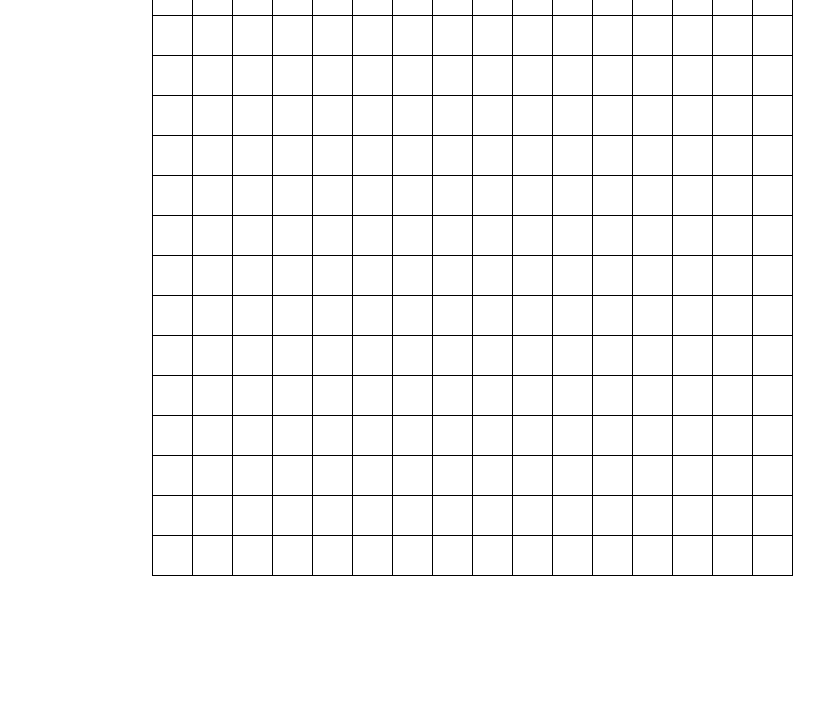
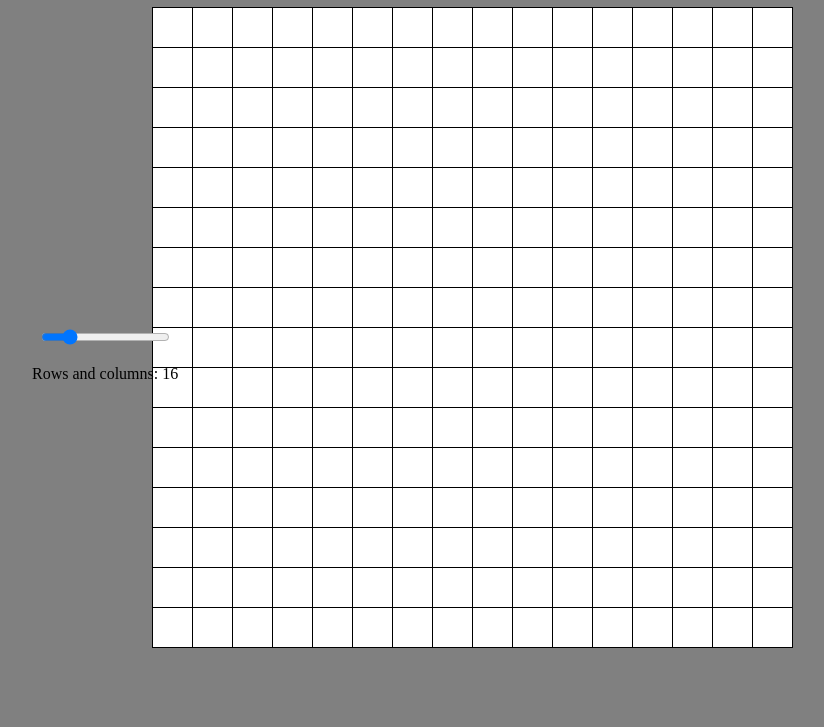
Before and after one commit to AlbMP96/Etch-a-Sketch, a plain HTML site: page index.html in a window 1280 px wide. Shown: the part 73-800 px from the top of the page, without its empty margins (168-992 px from the left). Drawn offline with Linux system fonts and the light colour scheme.

Commit message:
Added a slider to select the number of rows and columns

```diff
--- a/index.html
+++ b/index.html
@@ -6,9 +6,15 @@
         <script src="script.js" defer></script>
         <link rel="stylesheet" href="styles.css">
     </head>
-    <body>
-        <div class="grid-container">
+    <body onload="getGridSize()">
+        <h1>ETCH-A-SKETCH</h1>
+        <div class="grid-container" onmouseover="colorGrid()">
 
         </div>
+
+        <div class="controls">
+            <input type="range" min="5" max="64" value="16" class="slider" id="row-range">
+            <p>Rows and columns: <span id="size"></span></p>
+          </div>
     </body>
 </html>
--- a/script.js
+++ b/script.js
@@ -5,6 +5,7 @@ function createGrid(rowNum = 16) {
 
     for (let i = 1; i <= (rowNum ** 2); i++) {
         let square = document.createElement("div");
+        square.setAttribute('id', 'square');
         square.style.height = `${squareSize}px`;
         square.style.width = `${squareSize}px`;
 
@@ -17,15 +18,16 @@ function createGrid(rowNum = 16) {
         }
 
         gridCont.appendChild(square);
-        colorGrid(square);
+
     }
 
     gridCont.setAttribute('style', `grid-template-columns: repeat(${rowNum}, 1fr)`);
 }
 
-function colorGrid(square) {
+function colorGrid(color = 'blue') {
 
     const gridCont = document.querySelector(".grid-container");
+    let squares = gridCont.childNodes;
 
     let isClicked = false;
 
@@ -37,11 +39,37 @@ function colorGrid(square) {
         isClicked = false;
     })
 
-    square.addEventListener('mouseover', () => {
-        if (isClicked) {
-            square.style.backgroundColor = 'blue';
-        }
+    gridCont.addEventListener('mouseleave', () => {
+        isClicked = false;
     })
+
+    for (let i = 1; i < squares.length; i++) {
+        squares[i].addEventListener('mousemove', () => {
+            if (isClicked) {
+                squares[i].style.backgroundColor = color;
+            }
+        })
+
+        squares[i].addEventListener('click', () => {
+            squares[i].style.backgroundColor = color;
+        })
+    }
 }
 
-createGrid();
+function getGridSize() {
+    let slider = document.getElementById("row-range");
+    let output = document.getElementById("size");
+    output.textContent = slider.value;
+
+    createGrid(slider.value);
+
+    slider.oninput = function() {
+        removeGrid();
+        output.textContent = this.value;
+        createGrid(slider.value);
+      }
+}
+
+function removeGrid() {
+    document.querySelectorAll("#square").forEach((e) => e.parentNode.removeChild(e));;
+}
--- a/styles.css
+++ b/styles.css
@@ -1,10 +1,17 @@
+body {
+    background-color: grey;
+    text-align: center;
+}
+
 .grid-container {
-    margin: auto;
     display: grid;
-    align-items: center;
-    justify-content: center;
     width: 640px;
     height: 640px;
+    position: absolute;
+    top: 50%;
+    left: 50%;
+    -ms-transform: translate(-50%, -50%);
+    transform: translate(-50%, -50%);
 }
 
 .grid-container div {
@@ -12,3 +19,9 @@
     border-left: 1px solid black;
     background-color: white;
 }
+
+.controls {
+    position: absolute;
+    top: 50%;
+    padding-left: 15%;
+}
```
